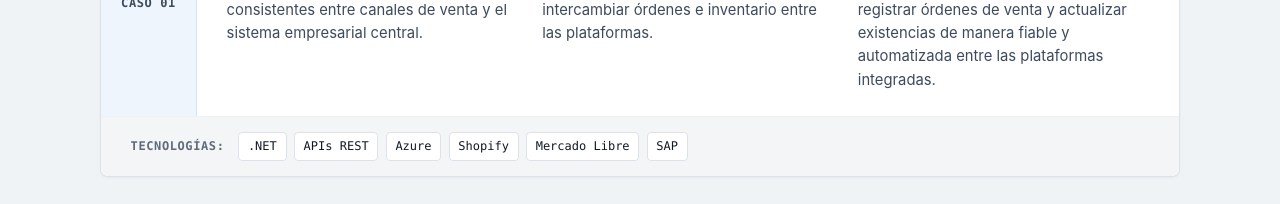
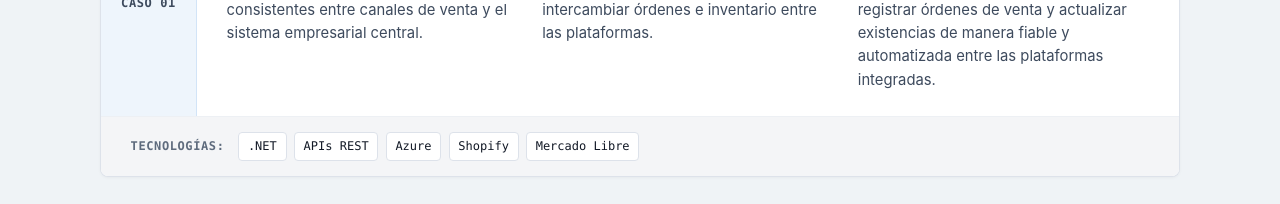
Before and after one commit to fidelomar/fidelomar.github.io, a Next.js app: page / in a window 1280 px wide. Shown: the part 5400-5604 px from the top of the page. Built offline with nearby package versions, Linux system fonts and the light colour scheme.

Commit message:
fix: remove SAP from e-commerce case study technologies
Co-Authored-By: Claude Fable 5.2 <noreply@anthropic.com>

```diff
--- a/src/content/profile.ts
+++ b/src/content/profile.ts
@@ -234,7 +234,7 @@ export const contentData: ContentData = {
         "Registrar pedidos y mantener existencias consistentes entre canales de venta y el sistema empresarial central.",
       responsibility:
         "Desarrollo de un servicio en .NET para intercambiar órdenes e inventario entre las plataformas.",
-      technologies: [".NET", "APIs REST", "Azure", "Shopify", "Mercado Libre", "SAP"],
+      technologies: [".NET", "APIs REST", "Azure", "Shopify", "Mercado Libre"],
       result:
         "Servicio publicado en Azure para registrar órdenes de venta y actualizar existencias de manera fiable y automatizada entre las plataformas integradas.",
     },
```
